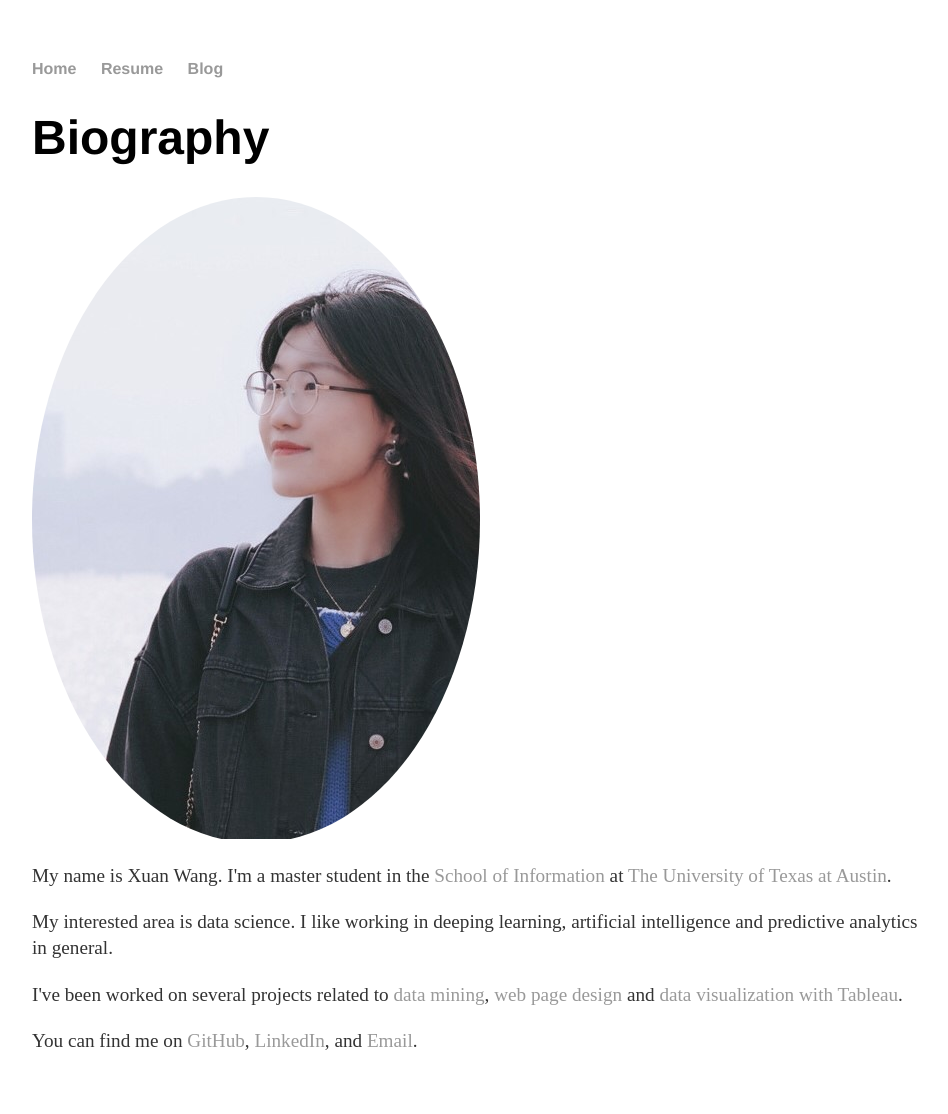
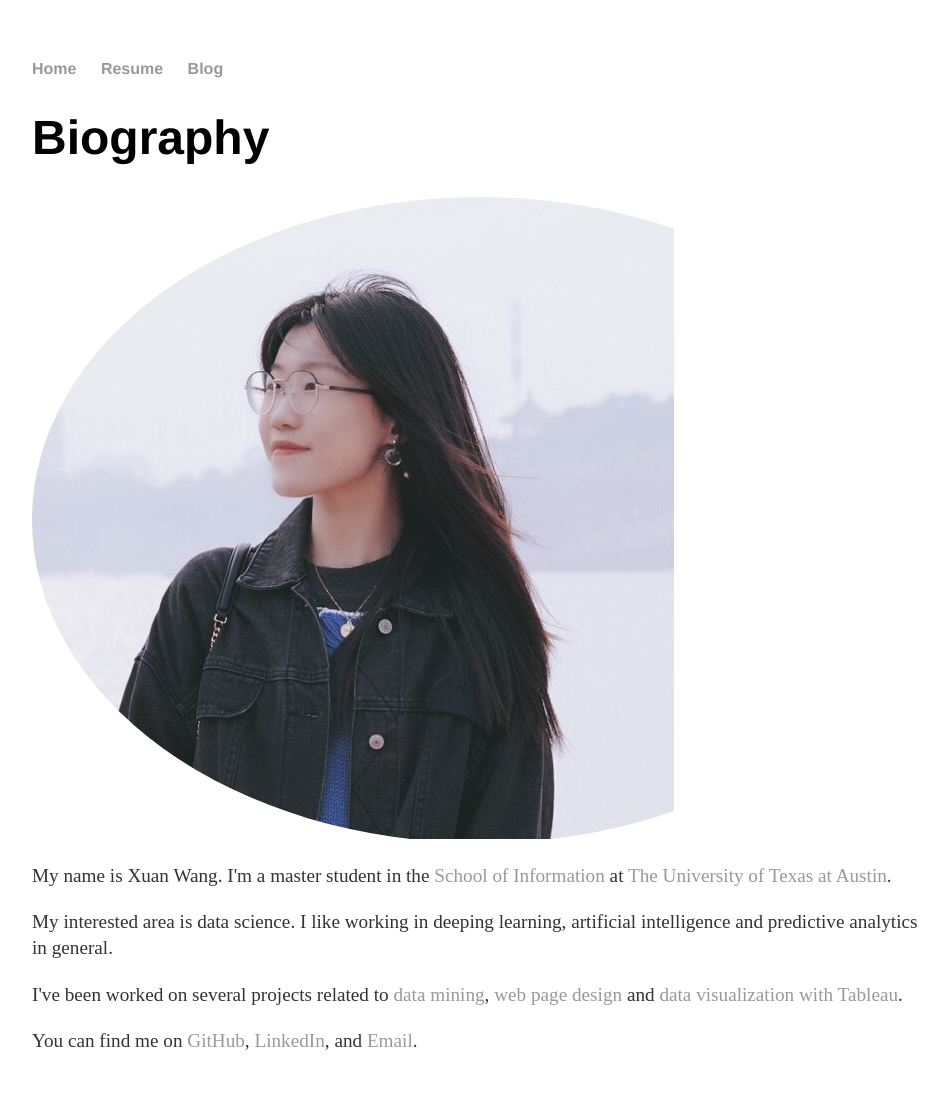
Before and after one commit to xxuanwang-zz/Portfolio, a Jekyll site: the page built from index.html, in a window 1280 px wide. Shown: the whole page, without its empty margins (160-1108 px from the left). Built offline with Jekyll 4.4.1, drawn with Linux system fonts in a browser that asks for light colours.

Commit message:
Update index.html

```diff
--- a/index.html
+++ b/index.html
@@ -7,7 +7,7 @@ title: Xuan Wang
     <h1>Biography</h1>
   </header>
   <section id="about">
-    <div style="width:50%; border-radius:50%; overflow:hidden;">
+    <div style="border-radius:50%; overflow:hidden;">
       <img src="./img/me.jpg" max-width=100%/>
      </div>
     <p>
```
